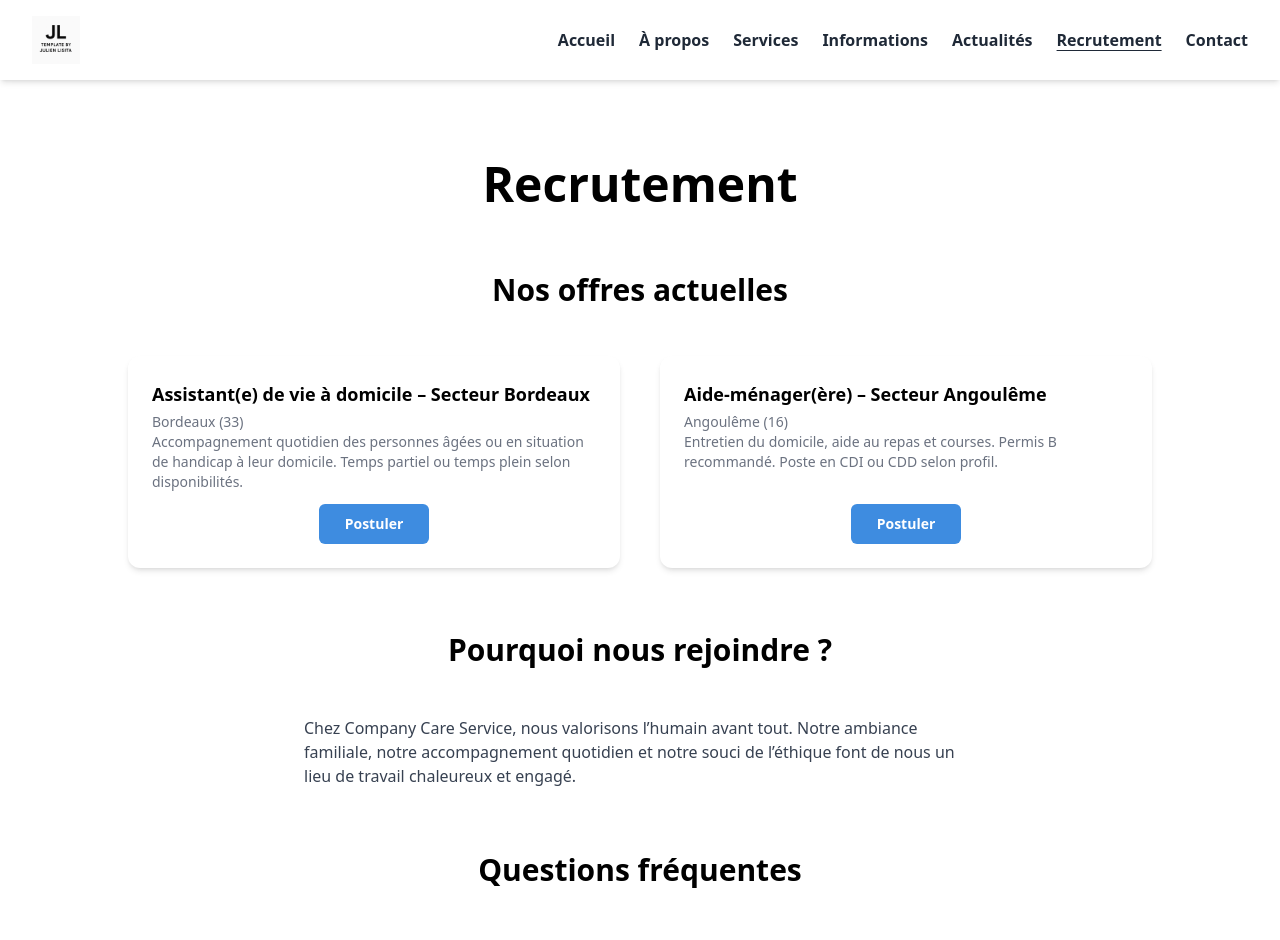
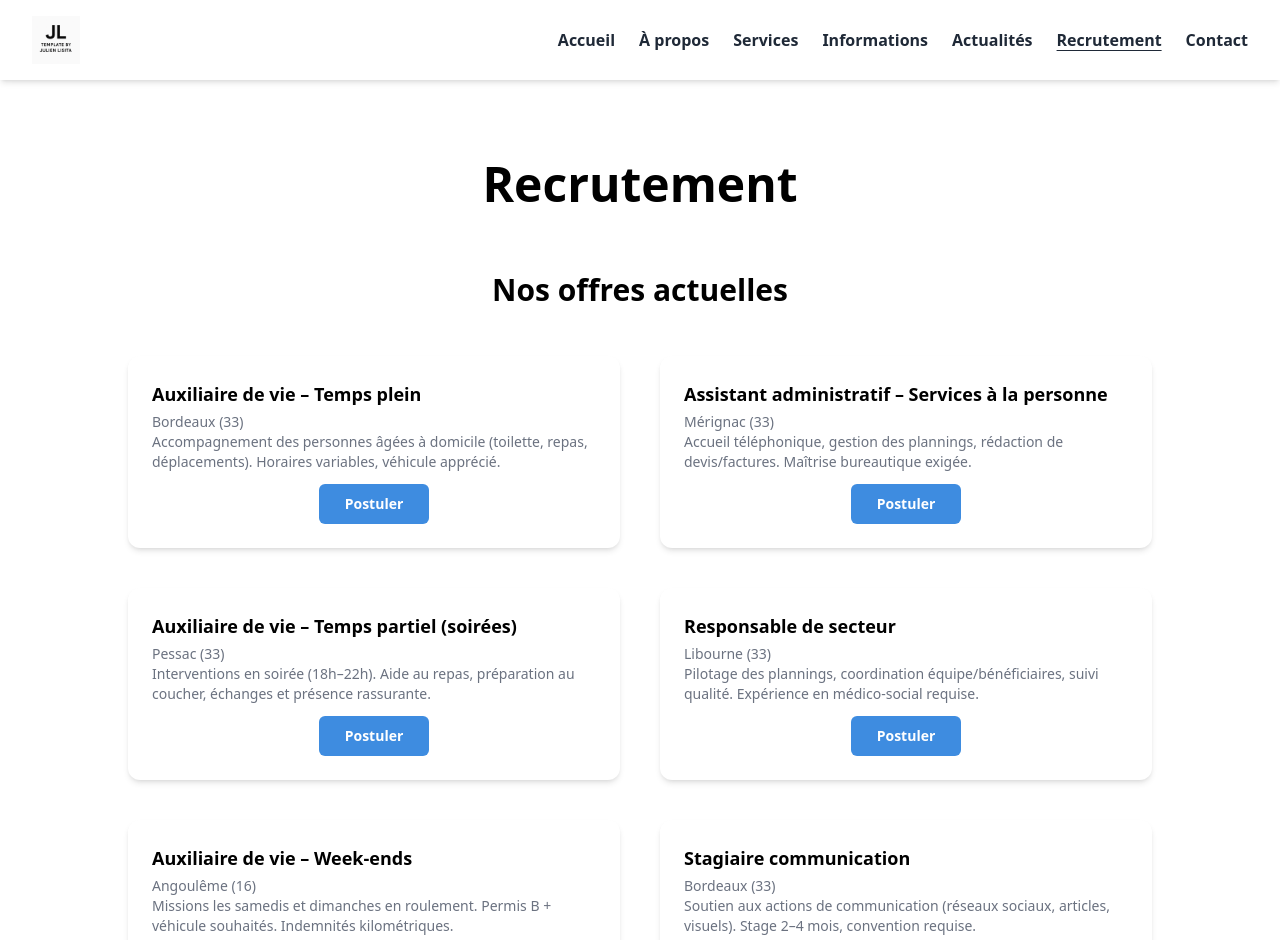
Before and after one commit to julienlisita/nextjs-ts-tailwind-template, a Next.js app: page /recruitment in a window 1280 px wide. Shown: the top 940 px of the page. Built offline with nearby package versions, Linux system fonts and the light colour scheme.

Commit message:
data: update job offers dataset

```diff
--- a/src/data/jobOffers.ts
+++ b/src/data/jobOffers.ts
@@ -5,16 +5,50 @@ import type { JobOffer } from '@/types/job';
 export const jobOffers: ReadonlyArray<JobOffer> = [
  {
       id: 1,
-    title: 'Assistant(e) de vie à domicile – Secteur Bordeaux',
+      title: 'Auxiliaire de vie – Temps plein',
       location: 'Bordeaux (33)',
       description:
-      'Accompagnement quotidien des personnes âgées ou en situation de handicap à leur domicile. Temps partiel ou temps plein selon disponibilités.',
+        "Accompagnement des personnes âgées à domicile (toilette, repas, déplacements). Horaires variables, véhicule apprécié.",
+      publishedAt: '2025-08-20T09:00:00Z',
     },
     {
       id: 2,
-    title: 'Aide-ménager(ère) – Secteur Angoulême',
+      title: 'Assistant administratif – Services à la personne',
+      location: 'Mérignac (33)',
+      description:
+        "Accueil téléphonique, gestion des plannings, rédaction de devis/factures. Maîtrise bureautique exigée.",
+      publishedAt:'2025-08-12T08:30:00Z',
+    },
+    {
+      id: 3,
+      title: 'Auxiliaire de vie – Temps partiel (soirées)',
+      location: 'Pessac (33)',
+      description:
+        "Interventions en soirée (18h–22h). Aide au repas, préparation au coucher, échanges et présence rassurante.",
+      publishedAt: '2025-08-05T18:00:00Z',
+    },
+    {
+      id: 4,
+      title: 'Responsable de secteur',
+      location: 'Libourne (33)',
+      description:
+        "Pilotage des plannings, coordination équipe/bénéficiaires, suivi qualité. Expérience en médico-social requise.",
+      publishedAt: '2025-07-28T10:15:00Z',
+    },
+    {
+      id: 5,
+      title: 'Auxiliaire de vie – Week-ends',
       location: 'Angoulême (16)',
       description:
-      'Entretien du domicile, aide au repas et courses. Permis B recommandé. Poste en CDI ou CDD selon profil.',
+        "Missions les samedis et dimanches en roulement. Permis B + véhicule souhaités. Indemnités kilométriques.",
+      publishedAt: '2025-07-20T07:45:00Z',
+    },
+    {
+      id: 6,
+      title: 'Stagiaire communication',
+      location: 'Bordeaux (33)',
+      description:
+        "Soutien aux actions de communication (réseaux sociaux, articles, visuels). Stage 2–4 mois, convention requise.",
+      publishedAt: '2025-07-10T09:00:00Z',
     },
 ] as const;
--- a/src/types/job.ts
+++ b/src/types/job.ts
@@ -1,6 +1,9 @@
+// src/types/job.ts
+
 export type JobOffer = {
   id: number;
   title: string;
   location: string;
   description: string;
+  publishedAt?: string; // ISO
 };
```
Lines whose indentation alone changed are shown as unchanged.
